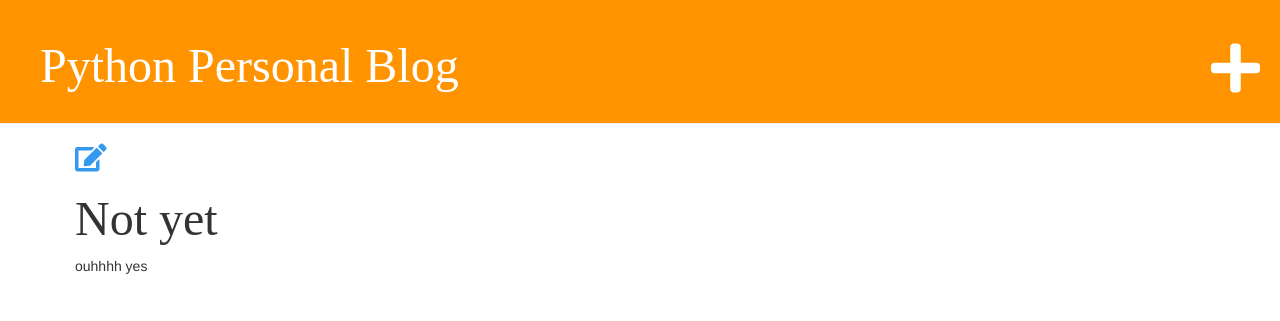
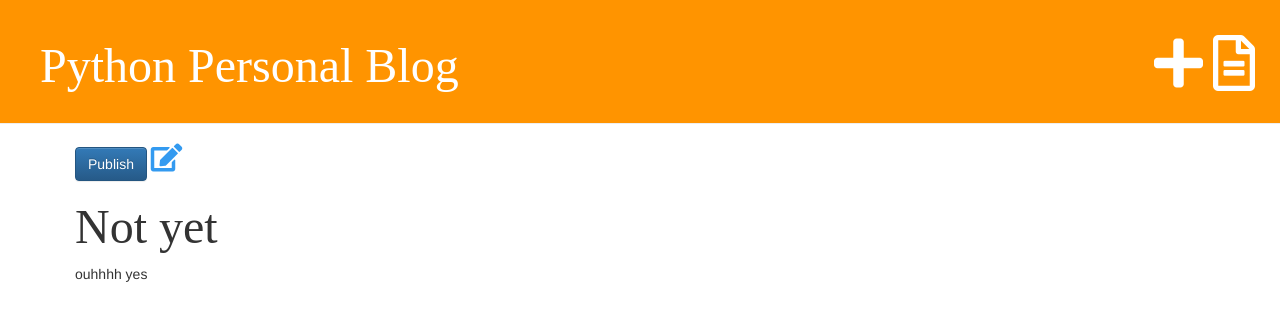
Before and after one commit to sebauru87/blog_site, a Django app: page /post/8/ in a window 1280 px wide. Shown: the top 321 px of the page. Run offline with Django 3.2, Linux system fonts and the light colour scheme; a user stored in the database is signed in; data comes from the database, SQL or seed files in the repository; both versions use the stored data as it was after the commit; some libraries are stand-ins or nearby versions; some web fonts are replaced.

Commit message:
add draft icon, add draft list, add button to publish draft

```diff
--- a/blog/static/css/blog.css
+++ b/blog/static/css/blog.css
@@ -32,8 +32,9 @@ h1, h2, h3, h4 {
 .post-form-blog .btn-primary {
     float: right;
 }
-.fa-plus {
+.top-menu {
     float: right;
     color: white;
-    margin-top: 20px;
+    margin-top: 10px;
+    padding: 5px;
 }
--- a/blog/templates/blog/base.html
+++ b/blog/templates/blog/base.html
@@ -21,7 +21,10 @@
 <body>
     <div class="page-header">
         {% if user.is_authenticated %}
-          <a href="{% url 'post_new' %}"><i class="fas fa-plus fa-4x"></i></>
+        <a href="{% url 'draft_list' %}" class="top-menu"><i class="far fa-file-alt fa-4x"></i></a>
+        <a href="{% url 'post_new' %}" class="top-menu"><i class="fas fa-plus fa-4x"></i></>
+
+
         {% endif %}
             <h1><a href="{% url 'post_list' %}">Python Personal Blog</a></h1>
     </div>
--- a/blog/templates/blog/post_detail.html
+++ b/blog/templates/blog/post_detail.html
@@ -6,8 +6,9 @@
   {% if post.published_date %}
   <div class="date">
     <p>Published: {{post.published_date}}</p>
-
   </div>
+  {% else %}
+  <a href="{% url 'post_publish' pk=post.pk %}" class="btn btn-primary">Publish</a>
   {% endif %}
   {% if user.is_authenticated %}
   <a href="{% url 'post_edit' pk=post.pk %}"><i class="fas fa-edit fa-2x" style="color: #339af0;"></i></a>
--- a/blog/templates/blog/post_list.html
+++ b/blog/templates/blog/post_list.html
@@ -10,7 +10,7 @@
     <a href="{% url 'post_detail' pk=post.pk %}">{{post.title}}</a>
   </h1>
   <p>
-    {{post.text | linebreaksbr}}
+    {{post.text | truncatechars:50 | linebreaksbr}}
   </p>
 </div>
 <br />
--- a/blog/urls.py
+++ b/blog/urls.py
@@ -6,4 +6,6 @@ urlpatterns = [
     path('post/<int:pk>/', views.post_detail, name='post_detail'),
     path('post/new/', views.post_new, name='post_new'),
     path('post/<int:pk>/edit/', views.post_edit, name='post_edit'),
+    path('drafts/', views.draft_list, name='draft_list'),
+    path('post/<int:pk>/publish/', views.post_publish, name='post_publish'),
 ]
--- a/blog/views.py
+++ b/blog/views.py
@@ -19,7 +19,6 @@ def post_new(request):
         if form.is_valid():
             post = form.save(commit=False)
             post.author = request.user
-            post.published_date = timezone.now()
             post.save()
             return redirect('post_detail', pk=post.pk)
     else:
@@ -34,9 +33,17 @@ def post_edit(request, pk):
         if form.is_valid():
             post = form.save(commit=False)
             post.author = request.user
-            post.published_date = timezone.now()
             post.save()
             return redirect('post_detail', pk=post.pk)
     else:
         form = PostForm(instance=post)
     return render(request, 'blog/post_edit.html', {'form': form})
+
+def draft_list(request):
+    posts_drafts = Post.objects.filter(published_date__isnull=True).order_by('-create_date')
+    return render(request, 'blog/post_draft_list.html', {'posts_drafts': posts_drafts})
+
+def post_publish(request, pk):
+    post = get_object_or_404(Post, pk=pk)
+    post.publish()
+    return redirect('post_detail', pk=pk)
```
Also changed, not shown: blog/templates/blog/post_draft_list.html (added, +22 -0 lines), db.sqlite3.
